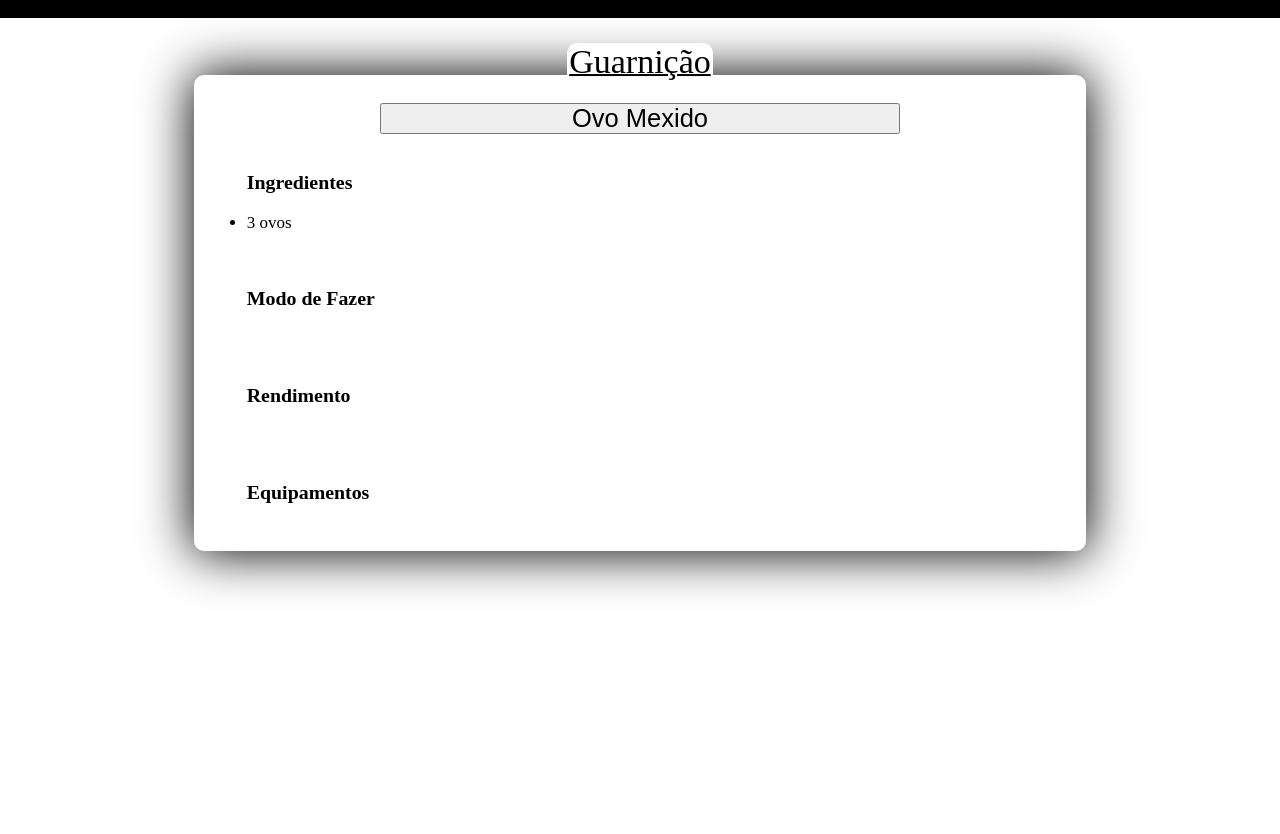
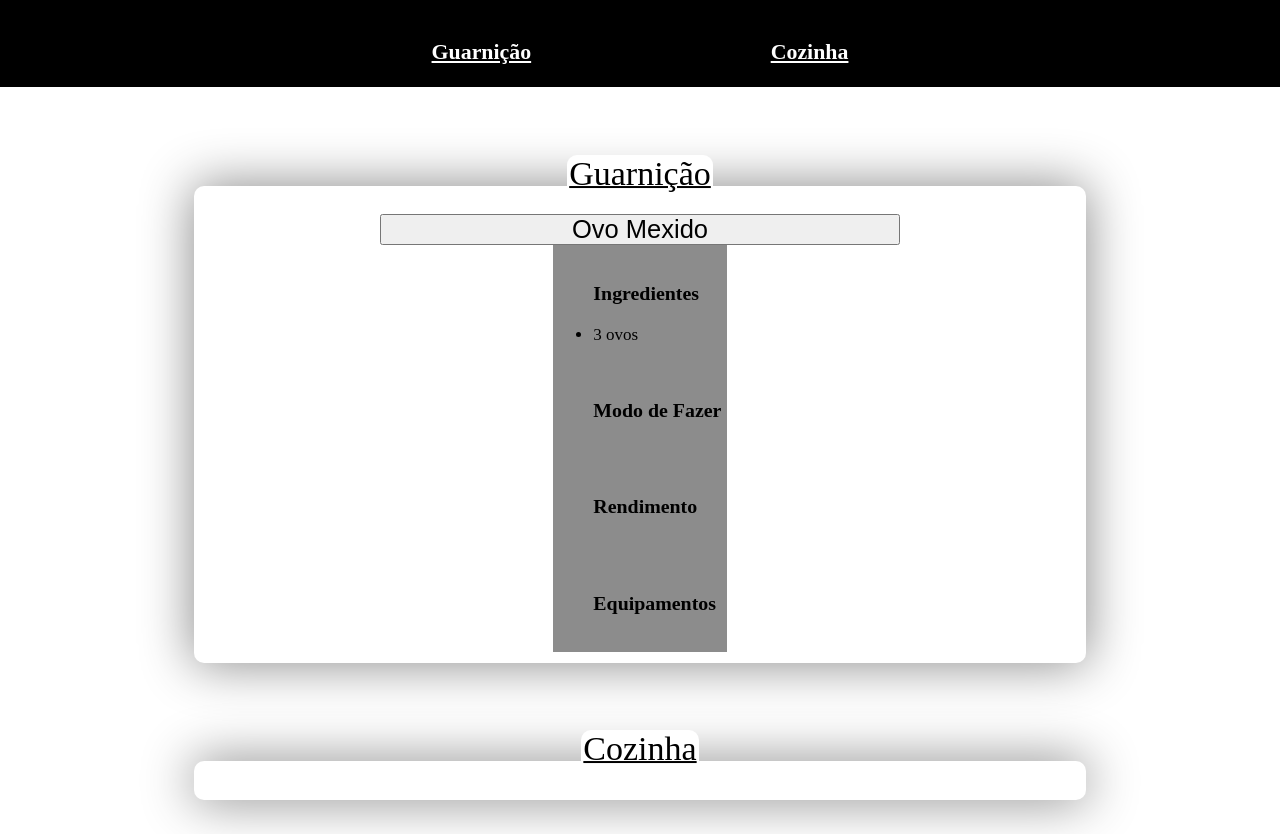
Before and after one commit to Marrior-dot/FichaTecnicaAD, a plain HTML site: page index.html in a window 1280 px wide. Both pictures are taken after a click on the button "Ovo Mexido". Shown: the part 95-929 px from the top of the page. Before the commit the page ends 800 px from the top, so only its background shows below. Drawn offline with Linux system fonts and the light colour scheme; a web font is replaced by a local one.

Commit message:
procurando aplciar funcionalidade de mostrar e sumir

```diff
--- a/app.js
+++ b/app.js
@@ -3,8 +3,9 @@ let activate = document.getElementsByClassName("list");
 let lists = document.getElementsByClassName("recipe");
 
 activate[0].addEventListener("click", function(){
-	lists[0].style.display = "flex";
-	lists[0].style.flexDirection = "column";
-	lists[0].style.width = "60%";
-	lists[0].style.alignItems = "start";
+	lists[0].style.display = "grid";
+	lists[0].style.backgroundColor = "#8C8C8C";
+	lists[0].style.margin = "0 auto";
+	lists[0].style.width = "20%";
+	lists[0].style.alignItems = "center";
 })
--- a/index.html
+++ b/index.html
@@ -12,10 +12,13 @@
 	<header>
 		<h1 id = "title"><p>AMAZON </p>&nbsp;&nbsp;<p> DELI</p></h1>
 		<h2>Ficha Técnica</h2>
+		<nav id = "navig"><h3><a href="#guarnição">Guarnição</a></h3>
+			<h3><a href="#cozinha">Cozinha</a></h3>
+				</nav>
 	</header>
 	<main>
 		<fieldset>
-			<legend>Guarnição</legend>
+			<legend id = "guarnição">Guarnição</legend>
 		<button class = "list">Ovo Mexido</button>
 		<div class = "recipe" hidden>
 			<ul><h3><b>Ingredientes</b></h3>
@@ -28,6 +31,9 @@
 			<ul><h3><b>Equipamentos</b></h3></ul>
 		</div>
 		</fieldset>
+		<fieldset>
+			<legend id = "cozinha">Cozinha</legend>
+		</fieldset>
 	</main>
 
 
--- a/style.css
+++ b/style.css
@@ -34,8 +34,10 @@ fieldset legend{
 }
 fieldset{
 	border-radius: 10px;
-	box-shadow:0rem 0rem 3rem 0.1rem black;
+	box-shadow:0rem 0rem 3rem 0.1rem #8C8C8C;
 	border-style: none;
+	margin-top: 2.5rem;
+	margin-bottom: 2rem;
 }
 header h2{
 	font-size: 1.5rem;
@@ -47,6 +49,7 @@ header h2{
 	margin-top: -2rem;
 	font-size: 2.5rem
 }
+
 .list{
 	width: 60%;
 	height: 1.2em;
@@ -59,6 +62,15 @@ header h2{
 #title p::first-letter{
 	font-size: 3rem;
 }
-.recipe ul{
-	display: grid;
+#navig{
+	display: flex;
+	font-size: 1.1rem;
+	top: 23%;
+	justify-content: space-evenly;
+	padding: auto;
+	background-color: black;
+	width: 70%;
 }
+#navig a{
+	color: white;
+}
```
